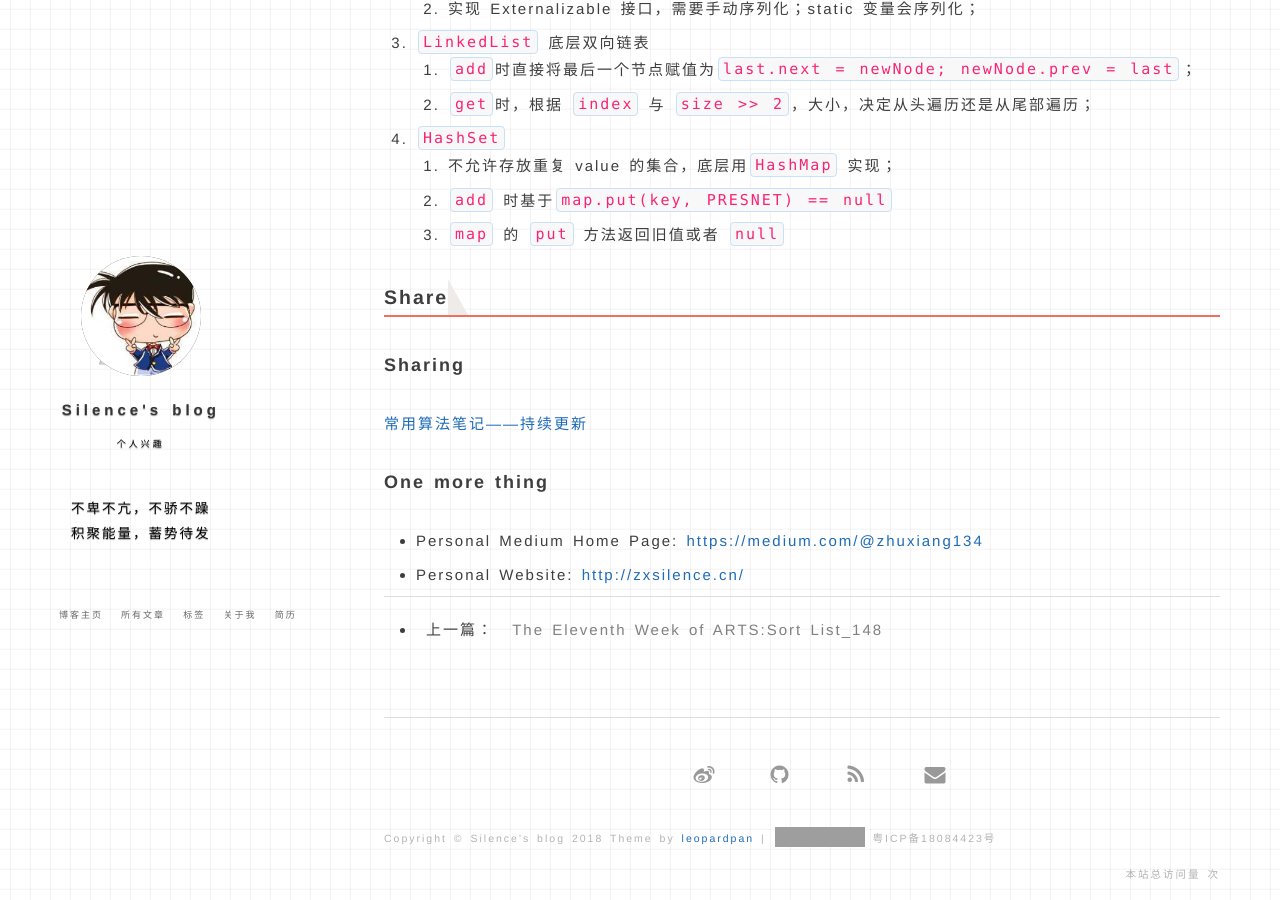
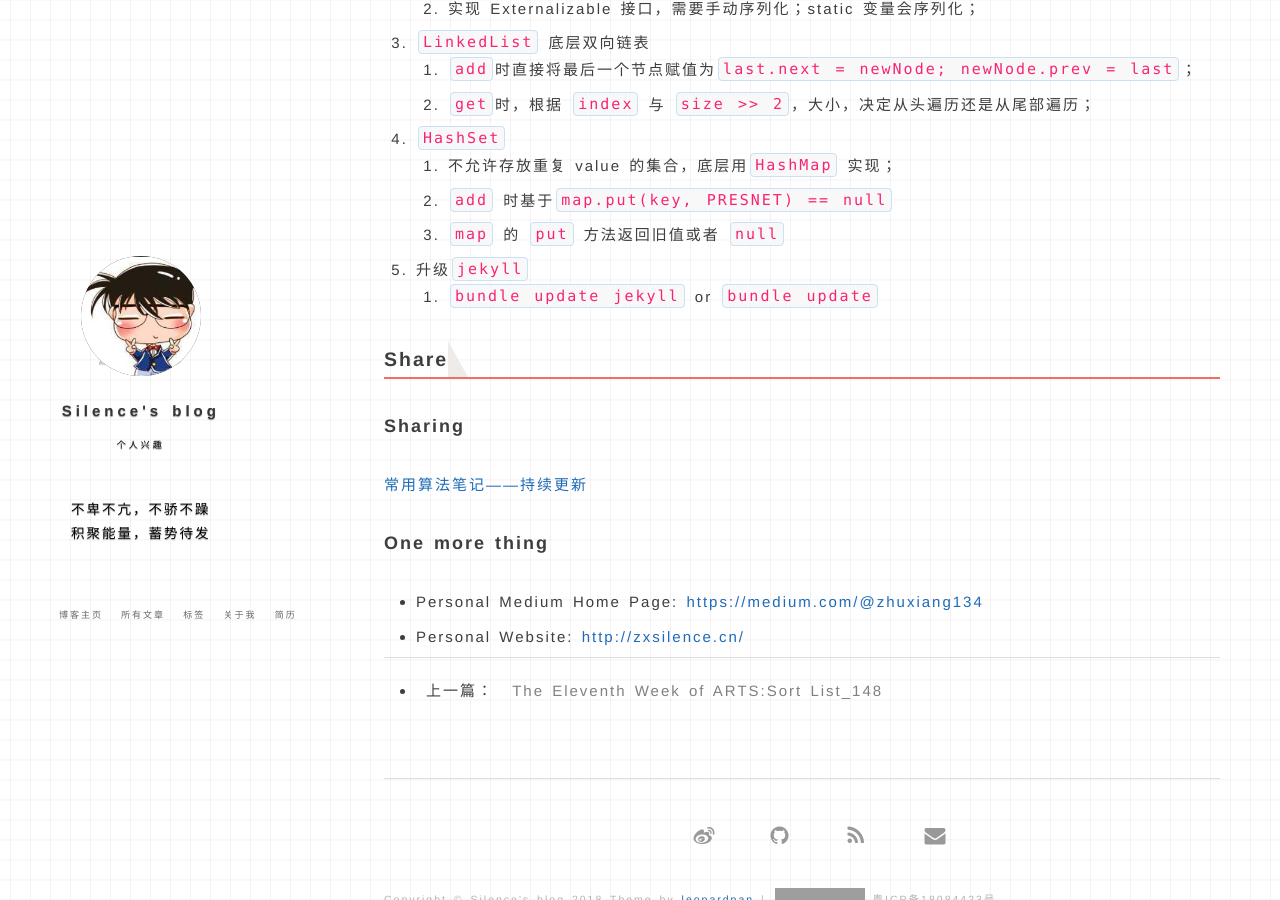
Before and after one commit to zhuSilence/zhuSilence.github.io, a Jekyll site: the page built from _posts/2018-11-11-The Twelfth Week of ARTS:LinkedListCycle.md, in a window 1280 px wide and 900 px high, scrolled down 2135 px. Built offline with Jekyll 4.4.1, drawn with Linux system fonts in a browser that asks for light colours; nearby versions of some CDN libraries; comment, search, counter and statistics services are not loaded; grey boxes are pictures that could not be loaded.

Commit message:
jekyll upgraded

```diff
--- a/_posts/2018-11-11-The Twelfth Week of ARTS:LinkedListCycle.md
+++ b/_posts/2018-11-11-The Twelfth Week of ARTS:LinkedListCycle.md
@@ -86,6 +86,8 @@ As a visual designer, the author thinks that all web pages on the internet looke
     1. 不允许存放重复 value 的集合，底层用`HashMap` 实现；
     2. `add` 时基于`map.put(key, PRESNET) == null`
     3. `map` 的 `put` 方法返回旧值或者 `null`
+5. 升级`jekyll`
+    1. `bundle update jekyll` or `bundle update`
 
 ### Share
 #### Sharing
```
